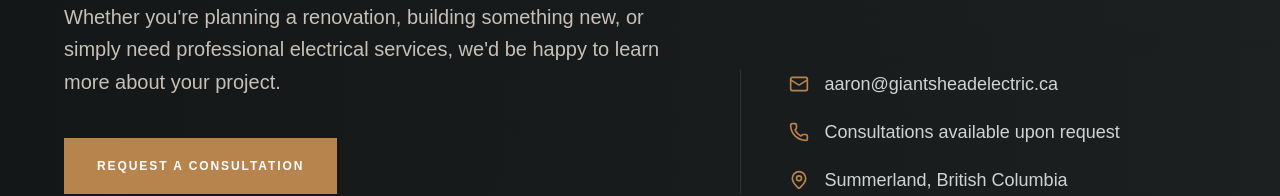
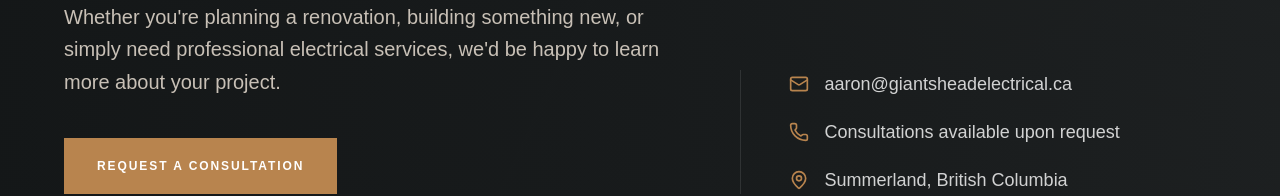
Before and after one commit to 25miyagishima/okanagan-lighting-web, a Next.js app: page /about in a window 1280 px wide. Shown: the part 2647-2843 px from the top of the page. Built offline with nearby package versions, Linux system fonts and the light colour scheme.

Commit message:
email update

```diff
--- a/src/app/about/page.tsx
+++ b/src/app/about/page.tsx
@@ -258,8 +258,8 @@ function ContactSection() {
         <div className="space-y-5 border-t border-white/10 pt-8 text-base text-white/80 lg:border-l lg:border-t-0 lg:pl-12 lg:pt-0 md:text-lg">
           <ContactLine
             icon={Mail}
-            text="aaron@giantsheadelectric.ca"
-            href="mailto:aaron@giantsheadelectric.ca"
+            text="aaron@giantsheadelectrical.ca"
+            href="mailto:aaron@giantsheadelectrical.ca"
           />
 
           <ContactLine
@@ -361,7 +361,7 @@ function FooterSection() {
 
           <div className="space-y-2">
             <a
-              href="mailto:aaron@giantsheadelectric.ca"
+              href="mailto:aaron@giantsheadelectrical.ca"
               className="block transition hover:text-[#B8844E]"
             >
               Email
--- a/src/app/consultation/page.tsx
+++ b/src/app/consultation/page.tsx
@@ -105,7 +105,7 @@ export default function ConsultationPage() {
             <div>
               <p className="font-semibold tracking-[0.14em] text-[#F3EEE7]">GIANTS HEAD ELECTRICAL CONTRACTING LTD.</p>
               <div className="mt-4 space-y-2">
-                <div className="flex items-center gap-2"><Mail size={16}/> aaron@giantsheadelectric.ca</div>
+                <div className="flex items-center gap-2"><Mail size={16}/> aaron@giantsheadelectrical.ca</div>
                 <div className="flex items-center gap-2"><MapPin size={16}/> Summerland, British Columbia</div>
               </div>
             </div>
```
